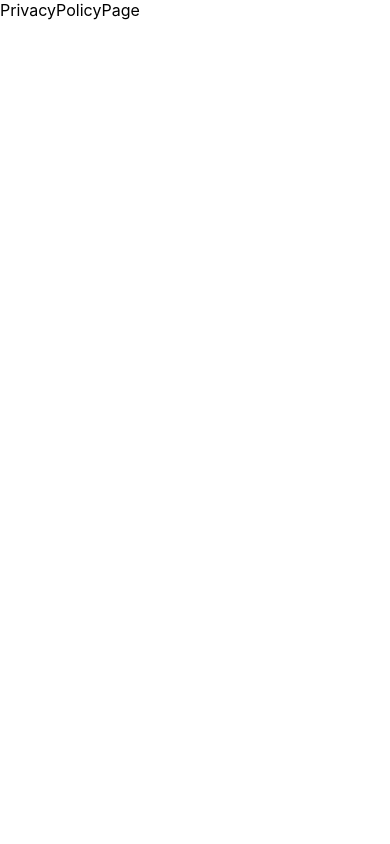
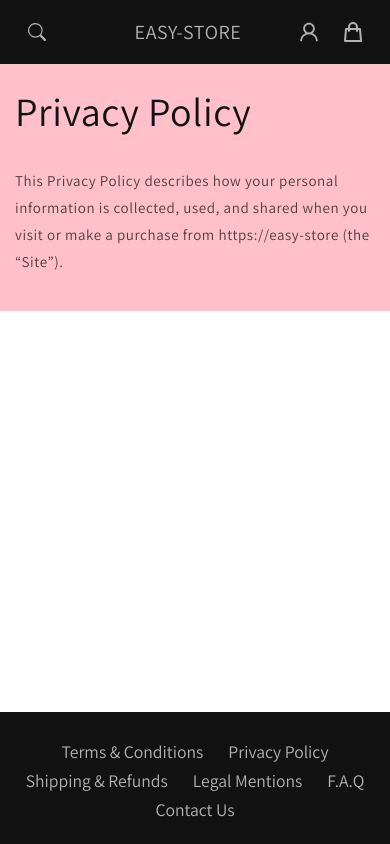
Before and after one commit to lletierce/easy-store-demo, a React (Create React App) app: page /privacy-policy in a window 390 px wide. Built offline with nearby package versions, Linux system fonts and the light colour scheme.

Commit message:
💄 F06b: LEGISLATION >PrivacyPolicyPage >Add responsive layout

```diff
--- a/src/components/pages/legislation/PrivacyPolicyPage.js
+++ b/src/components/pages/legislation/PrivacyPolicyPage.js
@@ -1,5 +1,85 @@
+import styled from 'styled-components'
+import Header from '../home/Header'
+import Footer from '../home/Footer'
+import Title from '../../reusable-ui/Title'
+import { theme } from '../../../theme'
+
 export default function PrivacyPolicyPage() {
   return (
-    <div>PrivacyPolicyPage</div>
+    <PrivacyPolicyPageStyled>
+        <Header/>
+        <div class="content">
+            <Title value={"Privacy Policy"} className={"title-privacyPolicy"}/>
+            <div>
+                <p>
+                This Privacy Policy describes how your personal information is collected, used, and shared when you visit or make a purchase from https://easy-store (the “Site”).
+                </p>
+            </div>
+        </div>
+        <Footer/>
+    </PrivacyPolicyPageStyled>
   )
 }
+
+const PrivacyPolicyPageStyled = styled.div`
+    height: 100vh;
+    display: grid;
+    grid-template-areas:"header"
+                        "maincontent"
+                        "footer";
+    grid-template-rows:    64px 1fr 132px;
+
+
+    .content{
+        background: pink;
+        max-width: 1200px;
+        height: max-content;
+
+        margin: 0 auto 100px;
+        padding: 21px 15px;
+
+        .title-privacyPolicy{
+            margin: 0 0 40px;
+            font-size: 52px;
+            text-transform: capitalize;
+            letter-spacing: 0.6px;
+
+            @media screen and (max-width: 749px) {
+                font-size: 40px;
+                margin-bottom: 30px;
+            }
+        }
+
+        p{
+            font-family: ${theme.fonts.family.primary};
+            color: rgba(18, 18, 18, 0.75);
+            font-size: ${theme.fonts.size.SM};
+            line-height: 27px;
+            font-weight: ${theme.fonts.weights.regular};
+            letter-spacing: 0.6px;
+            margin-top: 0;
+        }
+    }
+
+
+    @media screen and (min-width: 750px) {
+        .content{
+            padding: 28px 90px;
+
+            p{
+                font-size: ${theme.fonts.size.P0};
+                line-height: 28.8px;
+            }
+        }
+    }
+
+    @media screen and (min-width: 990px) {
+        grid-template-rows: 84px 1fr 132px;
+
+        .content{
+            max-width: 726px;
+            padding: 28px 0;
+        }
+  }
+
+`;
--- a/src/components/pages/legislation/TermsAndConditionsPage.js
+++ b/src/components/pages/legislation/TermsAndConditionsPage.js
@@ -267,7 +267,6 @@ const TermsAndConditionsPageStyled = styled.div`
   }
 
   @media screen and (min-width: 750px) {
-    grid-template-rows: 84px 1fr 132px;
 
     .content{
       padding: 28px 90px;
```
